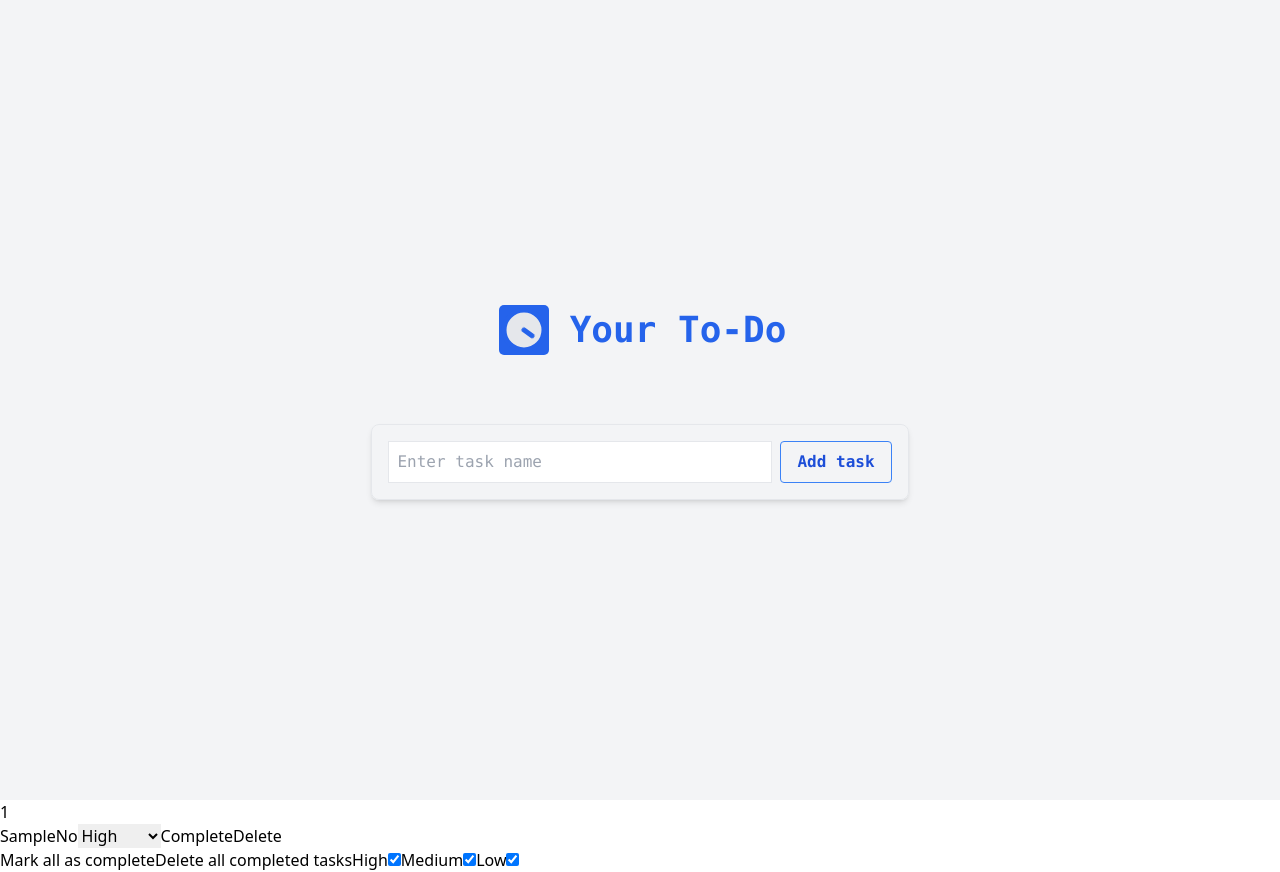
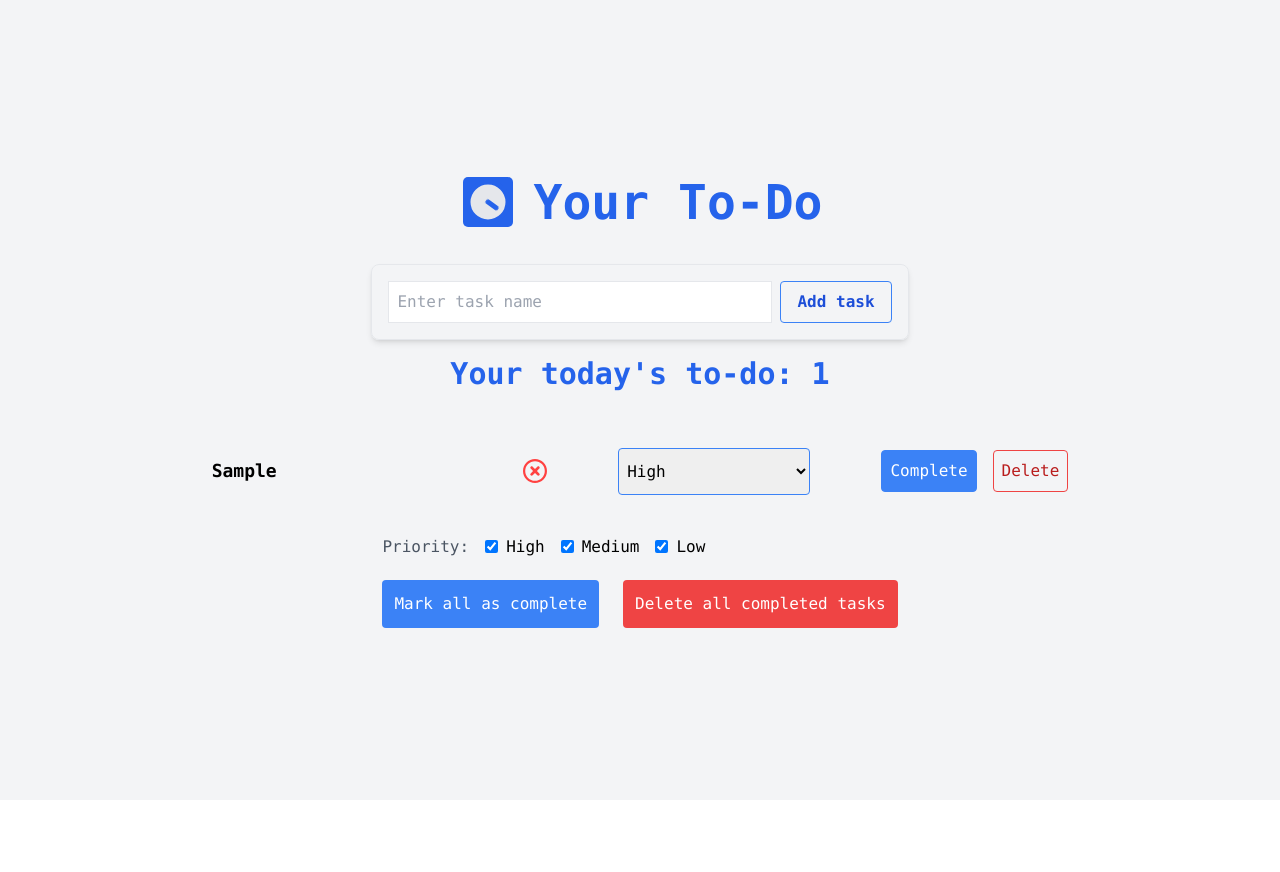
Before and after one commit to Dilpreet047/To-Do-in-React, a React (Create React App) app: page / in a window 1280 px wide. Both pictures are taken after typing "Sample" into the empty fields and a click on the button "Add task". After the commit the page ends 800 px from the top, so only its background shows below. Built offline with nearby package versions, Linux system fonts and the light colour scheme.

Commit message:
Tailwind integration complete

```diff
--- a/src/App.js
+++ b/src/App.js
@@ -68,21 +68,21 @@ function App() {
 
 
   return (
-    <>
     <div className="flex flex-col items-center justify-center min-h-screen bg-gray-100 font-mono">
-        <div className="flex items-center mb-8">
+      <div className="p-4 w-3/4">
+        <div className="flex justify-center items-center mb-8">
           <AppLogo customStyle={"clock-hand"}/>
-          <h1 className="text-4xl font-bold text-blue-600">Your To-Do</h1>
+          <h1 className="text-5xl font-bold text-blue-600">Your To-Do</h1>
         </div>
         <Header inputValue={toDoState.inputValue} handleInputChangeEvent={handleInputChange} handleSubmitEvent={handleSubmit} />
-      </div>
         <priorityFilters.Provider value={priorityFilterState}>
           <TaskArea tasks={toDoState.tasks} activeCount={toDoState.activeCount} handleCompleteEvent={handleComplete} handleDeleteEvent={handleDelete} hanldlePriorityChangeEvent={handlePriorityChange} />
           <priorityFiltersDispatcher.Provider value={priorityFiltersDispatch}>
             <Footer handleCompleteAllEvent={handleCompleteAll} handleDeleteAllEvent={handleDeleteCompleted} />
           </priorityFiltersDispatcher.Provider>
         </priorityFilters.Provider>
-    </>
+      </div>
+    </div>
   )
 }
 
--- a/src/ApplicationBody/Footer/Footer.js
+++ b/src/ApplicationBody/Footer/Footer.js
@@ -4,11 +4,16 @@ export  default function Footer({ handleCompleteAllEvent, handleDeleteAllEvent }
 
 
     return (
-        <>
-            <button onClick={handleCompleteAllEvent}>Mark all as complete</button>
-            <button onClick={handleDeleteAllEvent}>Delete all completed tasks</button>
-            <Priority />
-        </>
+        <div className="flex justify-center">
+            <div>
+                <Priority />
+                <div className="flex gap-4">
+                    <button onClick={handleCompleteAllEvent} className="bg-blue-500 text-white p-3 rounded mr-2 flex-grow whitespace-nowrap">Mark all as complete</button>
+                    <button onClick={handleDeleteAllEvent} className="bg-red-500 text-white p-3 rounded flex-grow whitespace-nowrap">Delete all completed tasks</button>
+                </div>
+            </div>
+
+        </div>
     )
 
 }
--- a/src/ApplicationBody/Footer/StatusFilter.js/Priority.js
+++ b/src/ApplicationBody/Footer/StatusFilter.js/Priority.js
@@ -24,19 +24,19 @@ export default function Priority() {
 
     }
 
-
-
-
     return (
-        <>
-            {Object.keys(priorityFilterContext).map(priority => {
-                return (
-                    <Fragment>
-                        <label>{priorityFilterContext[priority].priorityName}</label>
-                        <input value={priority} type="checkbox" onChange={() => handleAppliedPriorityFilter(priority)} checked={priorityFilterContext[priority].applied}></input>
-                    </Fragment>
-                )
-            })}
-        </>
+        <div className="flex mt-10">
+            <span className="text-gray-600 mr-4">Priority:</span>
+                {Object.keys(priorityFilterContext).map(priority => {
+                    return (
+                        <div className="mb-5">
+                            <label className="inline-flex items-center mr-4">
+                                <input value={priority} type="checkbox" onChange={() => handleAppliedPriorityFilter(priority)} checked={priorityFilterContext[priority].applied} className="form-checkbox text-blue-500"/>
+                                <span className="ml-2">{priorityFilterContext[priority].priorityName}</span>
+                            </label>
+                        </div>
+                    )
+                })}
+        </div>
     )
 }
--- a/src/ApplicationBody/Header/Header.js
+++ b/src/ApplicationBody/Header/Header.js
@@ -1,8 +1,7 @@
 export default function Header({inputValue, handleInputChangeEvent, handleSubmitEvent}) {
 
     return (
-        <>
-
+        <div>
             <form>
                 <div class="flex justify-center mt-8">
                     <div class="border rounded-lg shadow-md p-4">
@@ -13,7 +12,7 @@ export default function Header({inputValue, handleInputChangeEvent, handleSubmit
                     </div>
                 </div>
             </form>
-        </>
+        </div>
     )
 
 }
--- a/src/ApplicationBody/TaskArea/TaskArea.js
+++ b/src/ApplicationBody/TaskArea/TaskArea.js
@@ -1,34 +1,52 @@
-import { useContext } from "react";
+import { Fragment, useContext } from "react";
 import { priorityFilters } from "../../ApplicationContext";
 
-function TaskArea({tasks, activeCount, handleCompleteEvent, handleDeleteEvent, hanldlePriorityChangeEvent}) {
+import {default as GreenTick} from '../../Icons/GreenTick.svg';
+import {default as RedCross} from '../../Icons/RedCross.svg';
+
+
+function TaskList({tasks, handleCompleteEvent, handleDeleteEvent, hanldlePriorityChangeEvent}) {
 
   const priorityFilterContext = useContext(priorityFilters);
-
   return (
-    <div>
-      <h1>{activeCount}</h1>
+    <div className="max-h-72 overflow-y-auto">
       <ul>
         {tasks.filter(task => priorityFilterContext[task.priority].applied).map((task) =>
-          <li key={task.id}>
-            {task.name}
-            {task.completed ? 'Yes' : 'No'}
-            <select value={task.priority} onChange={(e) => hanldlePriorityChangeEvent(e.target.value, task.id)}>
+          <li className="flex justify-around items-center mt-6" key={task.id}>
+            <div className="text-lg font-bold w-60">{task.name}</div>
+            <div className="h-6 w-6">{task.completed ? <img src={GreenTick} /> : <img src={RedCross}/>}</div>
+            <div>
+              <select className="w-48 px-1 py-3 border border-blue-500 rounded" value={task.priority} onChange={(e) => hanldlePriorityChangeEvent(e.target.value, task.id)}>
                 {
                   Object.keys(priorityFilterContext).map((priority) => {
                     return (
-                    <option key={priority} value={priority}>
+                      <option className="w-48" key={priority} value={priority}>
                         {priorityFilterContext[priority].priorityName}
                       </option>
                     )
                   })
                 }
               </select>
-            <button onClick={() => {handleCompleteEvent(task.id)}}>Complete</button>
-            <button onClick={() => {handleDeleteEvent(task.id)}}>Delete</button>
+            </div>
+            <div className="flex gap-4">
+              <button onClick={() => {handleCompleteEvent(task.id)}} className="bg-blue-500 text-white py-2 px-2 border border-blue-500 rounded">Complete</button>
+              <button onClick={() => {handleDeleteEvent(task.id)}} className="bg-transparent hover:bg-red-500 text-red-700  hover:text-white py-2 px-2 border border-red-500 hover:border-transparent rounded">Delete</button>
+            </div>
             </li>
         )}
       </ul>
+    </div>
+  )
+}
+
+function TaskArea({tasks, activeCount, handleCompleteEvent, handleDeleteEvent, hanldlePriorityChangeEvent}) {
+
+
+
+  return (
+    <div>
+      <p className="text-blue-600 text-3xl font-bold mb-8 mt-4 flex justify-center">Your today's to-do: {activeCount}</p>
+      {activeCount > 0 ? <TaskList tasks={tasks} handleCompleteEvent={handleCompleteEvent} handleDeleteEvent={handleDeleteEvent} hanldlePriorityChangeEvent={hanldlePriorityChangeEvent} /> : ''}
 
     </div>
   );
```
Also changed, not shown: src/Icons/GreenTick.svg (added), src/Icons/RedCross.svg (added). Lines whose indentation alone changed are shown as unchanged.
